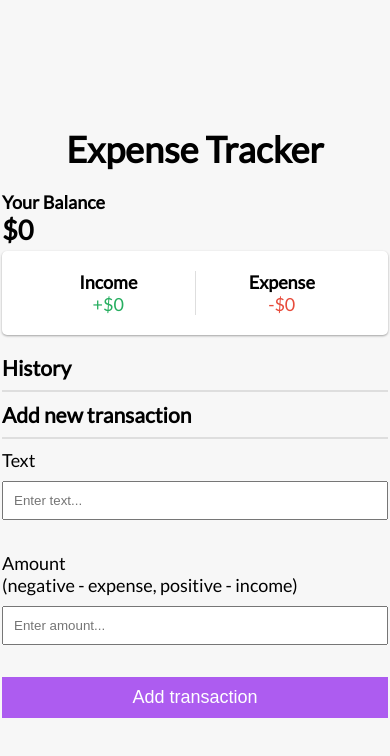
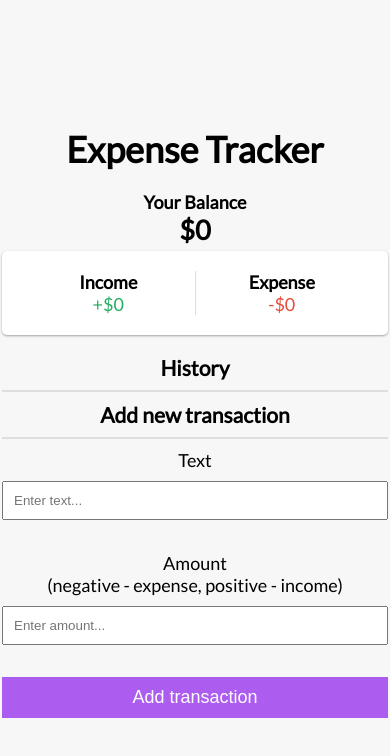
Before and after one commit to MarNawar/Expense_Tracker_React, a React (Vite) app: page / in a window 390 px wide. Shown: the top 756 px of the page. Built offline with nearby package versions, Linux system fonts and the light colour scheme.

Commit message:
Added Media Query

```diff
--- a/src/App.css
+++ b/src/App.css
@@ -104,6 +104,28 @@ li.plus{
   visibility: hidden;
   transition: visibility 0.3s ease;
 }
+@media screen and (max-width: 500px) {
+  .delete-btn{
+    position:absolute;
+    right:20%;
+    left: 72%;
+    top:50%;
+    padding:3px 5px;
+    border:none;
+    transform: translateY(-50%);
+    background-color: #e74c3c;
+    visibility: hidden;
+    transition: visibility 0.3s ease;
+    z-index:100;
+  }
+  .total{
+    text-align:center;
+  }
+  h3, h4, form label{
+    text-align:center;
+  }
+
+}
 
 li:hover .delete-btn{
   visibility: visible;
```
